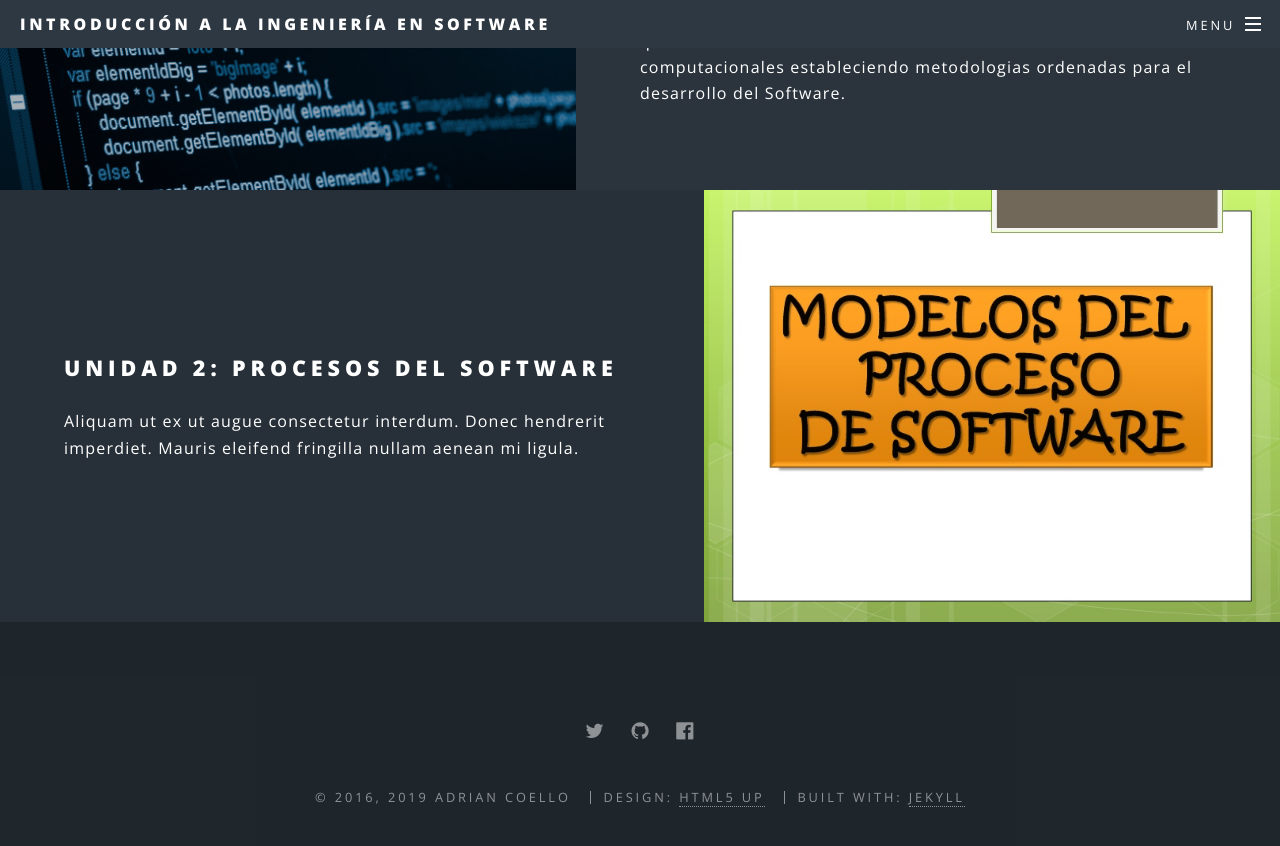
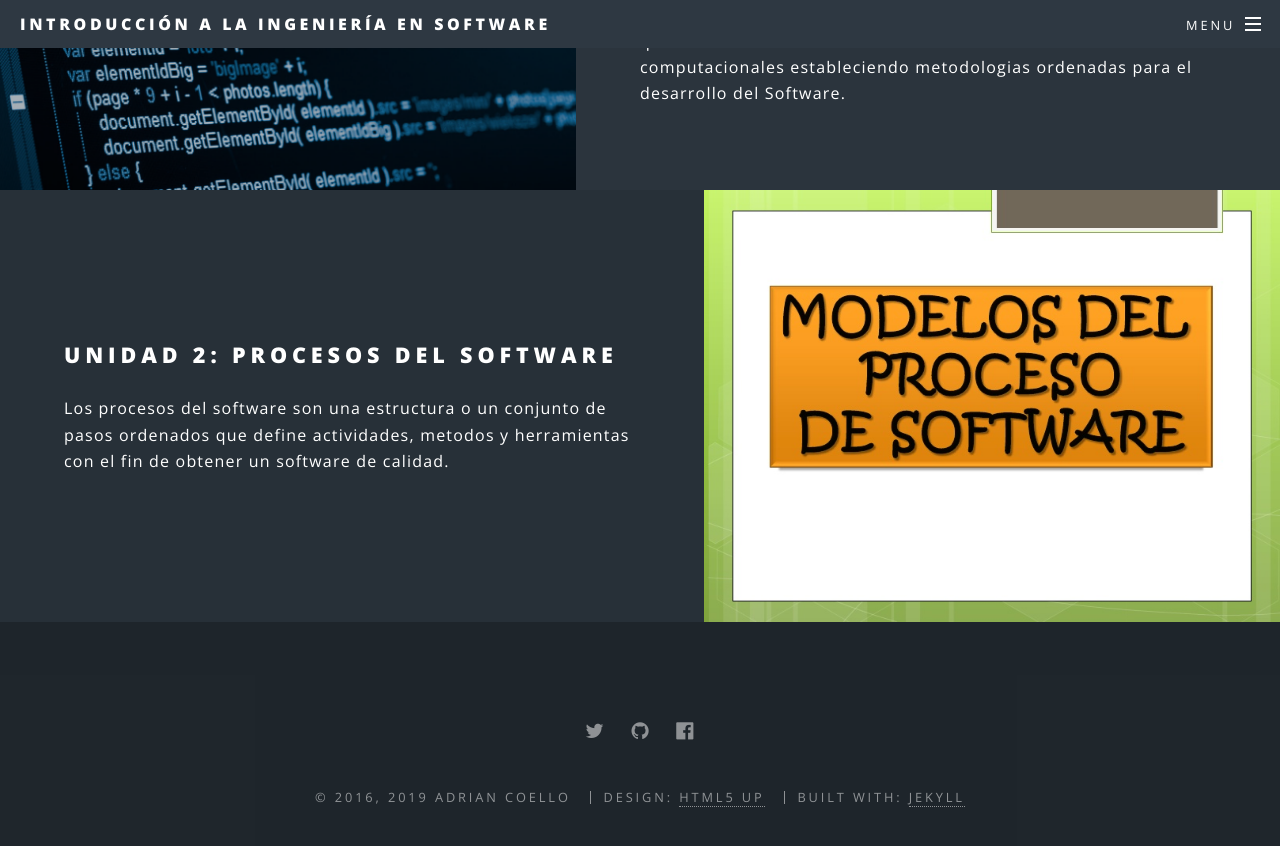
Before and after one commit to Vico2001/hix2, a Jekyll site: the page built from index.html, in a window 1280 px wide and 900 px high, scrolled down 1104 px. Shown: the top 846 px of the window. Built offline with Jekyll 4.4.1, drawn with Linux system fonts in a browser that asks for light colours.

Commit message:
Update index.html

```diff
--- a/index.html
+++ b/index.html
@@ -28,6 +28,7 @@ layout: landing
 							<a href= "unidad_2.html">
 								<h2>Unidad 2: Procesos del Software<br /> </h2>
 								</a>
-								<p>Aliquam ut ex ut augue consectetur interdum. Donec hendrerit imperdiet. Mauris eleifend fringilla nullam aenean mi ligula.</p>
+								<p>Los procesos del software son una estructura o un conjunto de pasos ordenados que define actividades, metodos y herramientas
+								con el fin de obtener un software de calidad.</p>
 							</div>
 						</section>
```
